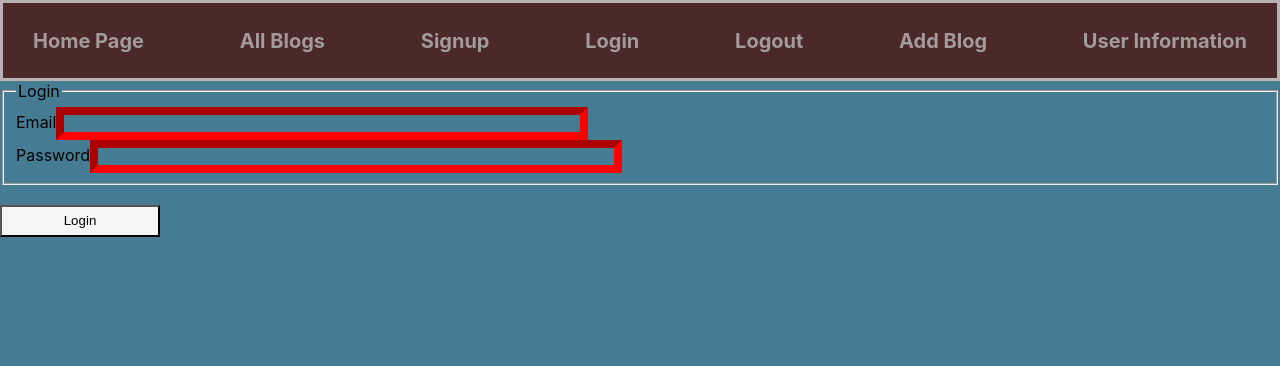
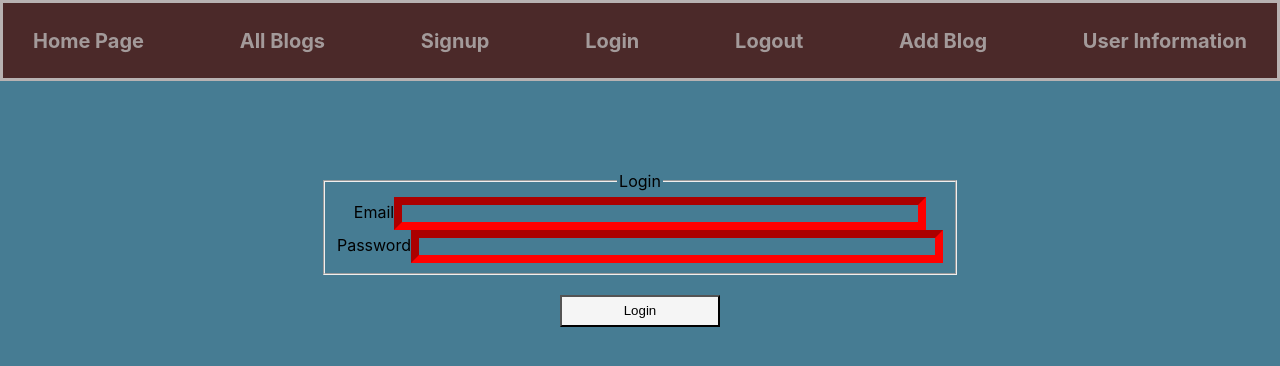
Before and after one commit to mayaheilpern/blog-app, a React (Create React App) app: page /login in a window 1280 px wide. Shown: the top 366 px of the page. Built offline with nearby package versions, Linux system fonts and the light colour scheme; no server answers.

Commit message:
Fixed Login Thx Mike

```diff
--- a/src/screens/Login/Login.jsx
+++ b/src/screens/Login/Login.jsx
@@ -24,21 +24,32 @@ const Login = () => {
 
   const handleSubmit = async (e) => {
     e.preventDefault()
-    await loginUser(input)
-    navigate('/')
+    let res = await loginUser(input)
+    console.log(res)
+
+    // navigate('/')
   }
 
   return(
-    <div>
+    <div className="fullForm">
       <Layout>
-      <form onSubmit={handleSubmit}>
+      <form onSubmit={handleSubmit} className="loginForm">
         <fieldset>
-          <legend> Login</legend>
+          <legend id="legend"> Login</legend>
           <label>Email</label>
-          <input type="text" onChange={handleTextInput}/>
+          <input
+          type="text"
+          onChange={handleTextInput}
+          name="email"
+          value={input.email}/>
           <br />
           <label>Password</label>
-          <input type="password" onChange={handleTextInput}/>
+          <input
+          type="password"
+           onChange={handleTextInput}
+          name="password"
+          value={input.password}
+          />
         </fieldset>
         <button type="submit">Login</button>
       </form>
--- a/src/screens/Login/login.css
+++ b/src/screens/Login/login.css
@@ -0,0 +1,15 @@
+.loginForm {
+    display: inline-block;
+    justify-content: center;
+    /* text-align: center; */
+    margin-top: 50px;
+    padding: 40px;
+}
+
+.fullForm {
+    text-align: center;
+}
+
+#legend {
+    text-align: center;
+}
```
